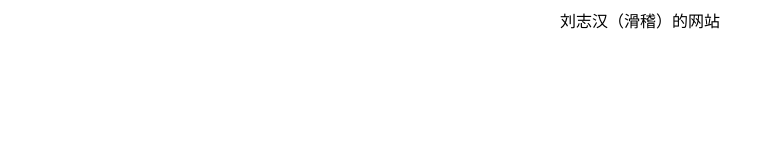
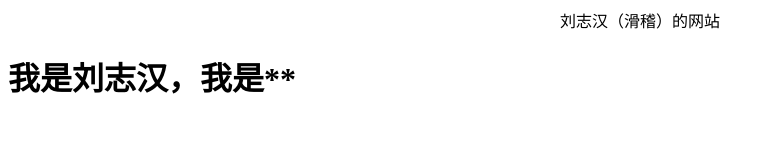
Before and after one commit to Windows111771/hanbao, a plain HTML site: page index.html in a window 1280 px wide. Shown: the whole page, without its empty margins (0-773 px from the left). Drawn offline with Linux system fonts and the light colour scheme.

Commit message:
Update index.html

```diff
--- a/index.html
+++ b/index.html
@@ -1 +1,2 @@
 <p style="text-align:center">刘志汉（滑稽）的网站</p>
+<h1>我是刘志汉，我是**
```
